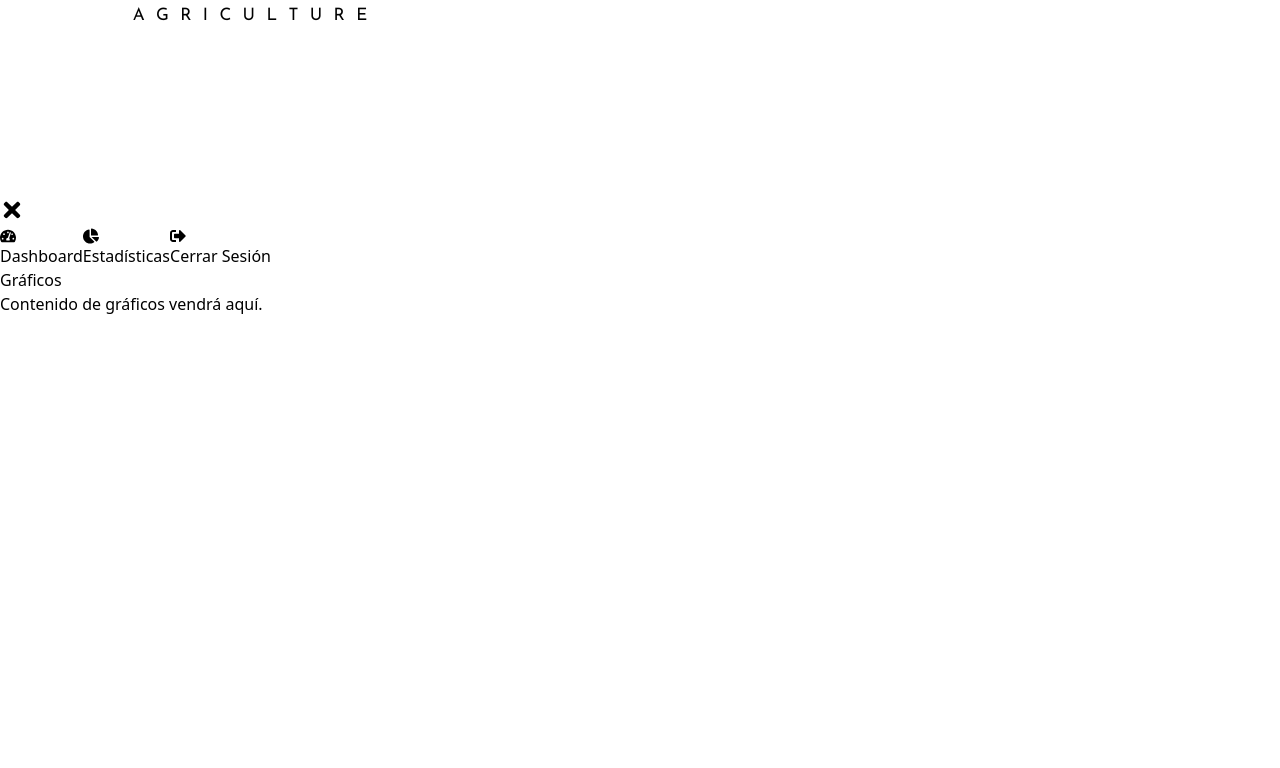
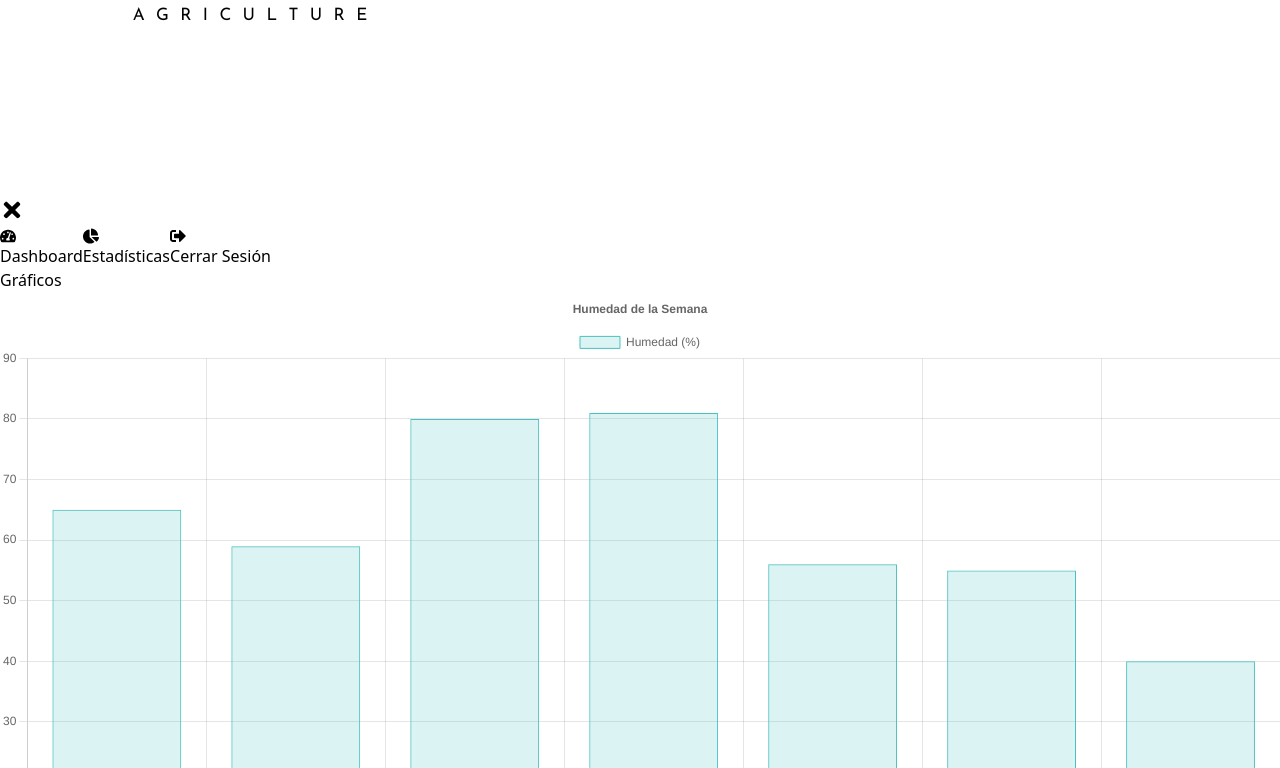
Before and after one commit to JhairAlexby1/Grain-Agriculture-front-2.0, a React (Vite) app: page /graphics in a window 1280 px wide. Shown: the part 332-1100 px from the top of the page. Before the commit the page ends 800 px from the top, so only its background shows below. Built offline with nearby package versions, Linux system fonts and the light colour scheme; no server answers; the HTML template or start-up script is replaced by a standard one.

Commit message:
cards creadas (api en  graphictemperaturainter implementada)

```diff
--- /dev/null
+++ b/src/components/GraphicsComponents/GraphicHumedad.jsx
@@ -0,0 +1,35 @@
+import React from 'react';
+import { Bar } from 'react-chartjs-2';
+import { Chart as ChartJS, CategoryScale, LinearScale, BarElement, Title, Tooltip, Legend } from 'chart.js';
+
+ChartJS.register(CategoryScale, LinearScale, BarElement, Title, Tooltip, Legend);
+
+export const GraphicHumedad = () => {
+  const data = {
+    labels: ['Lunes', 'Martes', 'Miércoles', 'Jueves', 'Viernes', 'Sábado', 'Domingo'],
+    datasets: [
+      {
+        label: 'Humedad (%)',
+        data: [65, 59, 80, 81, 56, 55, 40],
+        backgroundColor: 'rgba(75, 192, 192, 0.2)',
+        borderColor: 'rgba(75, 192, 192, 1)',
+        borderWidth: 1,
+      },
+    ],
+  };
+
+  const options = {
+    responsive: true,
+    plugins: {
+      legend: {
+        position: 'top',
+      },
+      title: {
+        display: true,
+        text: 'Humedad de la Semana',
+      },
+    },
+  };
+
+  return <Bar data={data} options={options} />;
+};
--- /dev/null
+++ b/src/components/GraphicsComponents/GraphicTemp.jsx
@@ -0,0 +1,37 @@
+import React from 'react';
+import { Bar } from 'react-chartjs-2';
+import { Chart as ChartJS, CategoryScale, LinearScale, BarElement, Title, Tooltip, Legend } from 'chart.js';
+
+ChartJS.register(CategoryScale, LinearScale, BarElement, Title, Tooltip, Legend);
+
+const GraphicTemp = () => {
+    const data = {
+        labels: ['Lunes', 'Martes', 'Miércoles', 'Jueves', 'Viernes', 'Sábado', 'Domingo'],
+        datasets: [
+            {
+                label: 'Temperatura (°C)',
+                data: [22, 24, 19, 23, 25, 21, 20],
+                backgroundColor: 'rgba(75, 192, 192, 0.2)',
+                borderColor: 'rgba(75, 192, 192, 1)',
+                borderWidth: 1,
+            },
+        ],
+    };
+
+    const options = {
+        responsive: true,
+        plugins: {
+            legend: {
+                position: 'top',
+            },
+            title: {
+                display: true,
+                text: 'Temperatura de la semana',
+            },
+        },
+    };
+
+    return <Bar data={data} options={options} />;
+};
+
+export default GraphicTemp;
--- /dev/null
+++ b/src/components/GraphicsComponents/GraphicTempInterna.jsx
@@ -0,0 +1,91 @@
+import React, { useEffect, useState } from 'react';
+import axios from 'axios';
+import { Bar } from 'react-chartjs-2';
+import { Chart as ChartJS, CategoryScale, LinearScale, BarElement, Title, Tooltip, Legend } from 'chart.js';
+
+ChartJS.register(CategoryScale, LinearScale, BarElement, Title, Tooltip, Legend);
+
+const GraphicTempMaximaSemana = () => {
+    const [data, setData] = useState({
+        labels: ['Lunes', 'Martes', 'Miércoles', 'Jueves', 'Viernes', 'Sábado', 'Domingo'],
+        datasets: [
+            {
+                label: 'Temperatura Máxima (°C)',
+                data: Array(7).fill(0),
+                backgroundColor: 'rgba(255, 99, 132, 0.2)',
+                borderColor: 'rgba(255, 99, 132, 1)',
+                borderWidth: 1,
+            },
+        ],
+    });
+
+    useEffect(() => {
+        axios.get('http://localhost:3000/grain-sensor', { withCredentials: true })
+            .then(response => {
+                if (Array.isArray(response.data.data)) {
+                    const now = new Date();
+                    const dayOfWeekMap = ['Domingo', 'Lunes', 'Martes', 'Miércoles', 'Jueves', 'Viernes', 'Sábado'];
+
+                    //  datos de los últimos 7 días
+                    const last7DaysData = response.data.data.filter(sensor => {
+                        const sensorDate = new Date(sensor.date);
+                        const diffInDays = (now - sensorDate) / (1000 * 60 * 60 * 24);
+                        return diffInDays <= 7;
+                    });
+
+                    //  máximas para cada día de la semana
+                    const maxTemperaturesByDay = {
+                        Lunes: -Infinity,
+                        Martes: -Infinity,
+                        Miércoles: -Infinity,
+                        Jueves: -Infinity,
+                        Viernes: -Infinity,
+                        Sábado: -Infinity,
+                        Domingo: -Infinity,
+                    };
+
+                    // Actualizar temperaturas máximas por día
+                    last7DaysData.forEach(sensor => {
+                        const sensorDate = new Date(sensor.date);
+                        const dayName = dayOfWeekMap[sensorDate.getDay()];
+                        maxTemperaturesByDay[dayName] = Math.max(maxTemperaturesByDay[dayName], sensor.temperature_inside);
+                    });
+
+                    const finalTemperatures = Object.keys(maxTemperaturesByDay).map(day =>
+                        maxTemperaturesByDay[day] === -Infinity ? 0 : maxTemperaturesByDay[day]
+                    );
+
+                    setData({
+                        labels: ['Lunes', 'Martes', 'Miércoles', 'Jueves', 'Viernes', 'Sábado', 'Domingo'],
+                        datasets: [
+                            {
+                                label: 'Temperatura Máxima (°C)',
+                                data: finalTemperatures,
+                                backgroundColor: 'rgba(255, 99, 132, 0.2)',
+                                borderColor: 'rgba(255, 99, 132, 1)',
+                                borderWidth: 1,
+                            },
+                        ],
+                    });
+                } else {
+                    console.error('Expected an array but got:', response.data.data);
+                }
+            })
+            .catch(error => {
+                console.error('Error fetching data:', error);
+            });
+    }, []);
+
+    const options = {
+        responsive: true,
+        plugins: {
+            legend: {
+                position: 'top',
+            },
+        },
+    };
+
+    return <Bar data={data} options={options} />;
+};
+
+export default GraphicTempMaximaSemana;
--- a/src/pages/Graphics.jsx
+++ b/src/pages/Graphics.jsx
@@ -1,12 +1,34 @@
+import { GraphicHumedad } from "../components/GraphicsComponents/GraphicHumedad";
+import GraphicTemp from "../components/GraphicsComponents/GraphicTemp";
+import GraphicTempInterna from "../components/GraphicsComponents/GraphicTempInterna";
 import Menu from "../components/Menu";
+
+
 
 export const Graphics = () => {
   return (
     <div className="flex h-screen bg-gray-100">
       <Menu />
-      <div className="p-4">
+      <div className="p-4 flex-1 flex flex-col items-center">
         <h1 className="text-2xl font-bold mb-4">Gráficos</h1>
-        <p>Contenido de gráficos vendrá aquí.</p>
+
+        <div className="grid grid-cols-1 sm:grid-cols-2 gap-6 w-full max-w-4xl">
+          <div className="bg-white p-4 rounded-lg shadow-md flex justify-center items-center">
+            <div className="w-full h-full">
+              <GraphicHumedad />
+            </div>
+          </div>
+          <div className="bg-white p-4 rounded-lg shadow-md flex justify-center items-center">
+            <div className="w-full h-full">
+              <GraphicTemp />
+            </div>
+          </div>
+          <div className="bg-white p-4 rounded-lg shadow-md flex justify-center items-center">
+            <div className="w-full h-full">
+              <GraphicTempInterna />
+            </div>
+          </div>
+        </div>
       </div>
     </div>
   );
```
Also changed, not shown: 1 other file (tests, documents, lock files or other folders).
